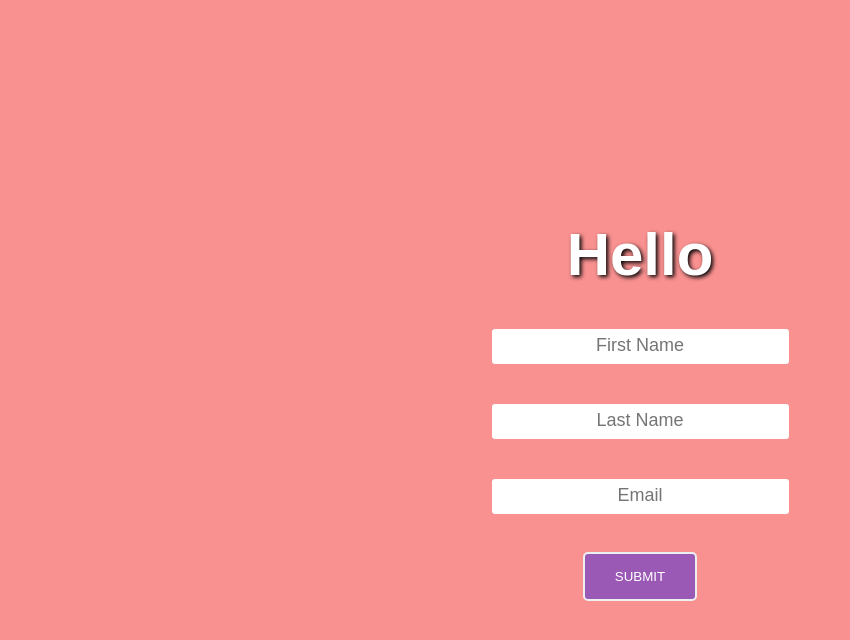
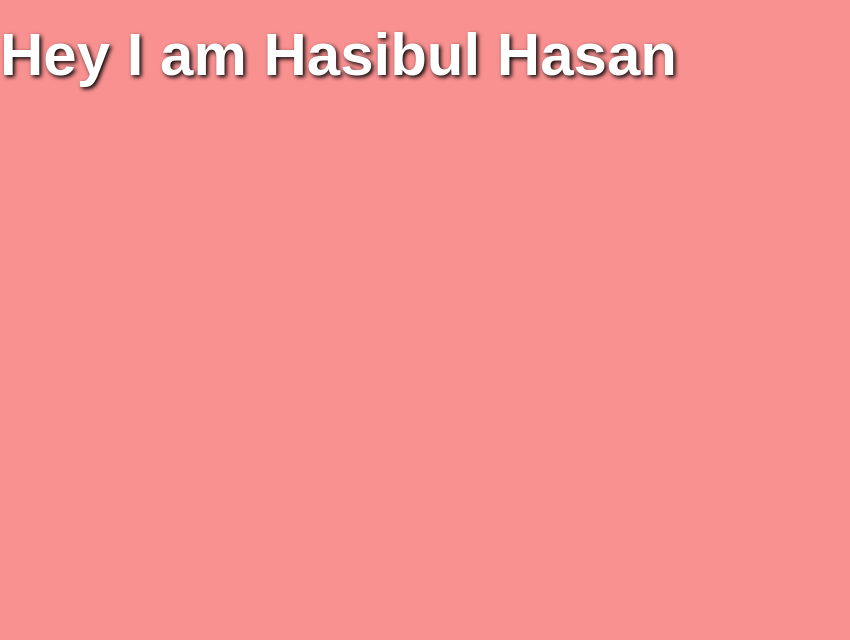
Before and after one commit to Shantovai23/Reactjs-practice, a React (Create React App) app: page / in a window 1280 px wide. Shown: the top 640 px of the page, without its empty margins (0-850 px from the left). Built offline with nearby package versions, Linux system fonts and the light colour scheme; a web font is replaced by a local one.

Commit message:
context and usecontext

```diff
--- a/src/App.jsx
+++ b/src/App.jsx
@@ -1,4 +1,4 @@
-import React, { useState } from 'react'
+import React, { createContext } from 'react'
 // import Heading from './Heading'
 // import Para from './Para'
 // import List from './List'
@@ -105,25 +105,25 @@ import React, { useState } from 'react'
 
  //react multiple input fields
 
- const App=()=>{
+//  const App=()=>{
 
-  const [fullName,setFullName]=useState({
-    fName:'',
-    lName: '',
-    email:''
-  })
+//   const [fullName,setFullName]=useState({
+//     fName:'',
+//     lName: '',
+//     email:''
+//   })
 
-  const inputEvent=(event)=>{
+//   const inputEvent=(event)=>{
 
-    const {value,name}=event.target
+//     const {value,name}=event.target
 
-    setFullName((prevalue)=>{
-      console.log(prevalue)
+//     setFullName((prevalue)=>{
+//       console.log(prevalue)
 
-      return{
-        ...prevalue,
-        [name]:value
-      }
+//       return{
+//         ...prevalue,
+//         [name]:value
+//       }
       // if(name==='fName'){
       // return{
       //   fName: value,
@@ -143,27 +143,45 @@ import React, { useState } from 'react'
       //       email: value
       //     }
       // }
-    })
+    // })
 
+  // }
+
+  //  const onSubmit=(event)=>{
+  //    event.preventDefault()
+  //    alert('Submitted')
+  //  }
+
+  //  return(
+  //   <>
+  //     <form onSubmit={onSubmit}>
+  //     <h1>Hello {fullName.fName} {fullName.lName}</h1>
+  //     <h3>{fullName.email}</h3>
+  //     <input type='text' placeholder='First Name' name='fName' onChange={inputEvent} value={fullName.fName}/>
+  //     <input type='text' placeholder='Last Name' name='lName' onChange={inputEvent}  value={fullName.lName}/>
+  //     <input type='email' placeholder='Email' name='email' onChange={inputEvent}  value={fullName.email}/>
+  //     <br/>
+  //     <button>Submit</button>
+  //     </form>
+  //   </>
+  //  )
+  //  }
+
+
+
+  //react context API
+  import ComA from './ComA'
+  const fname=createContext()
+  const lname=createContext()
+  const App=()=>{
+    return(<>
+       <fname.Provider value={'Hasibul '}>
+       <lname.Provider value={'Hasan'}>
+       <ComA/>
+       </lname.Provider>
+       </fname.Provider>
+    </>)
   }
 
-   const onSubmit=(event)=>{
-     event.preventDefault()
-     alert('Submitted')
-   }
-
-   return(
-    <>
-      <form onSubmit={onSubmit}>
-      <h1>Hello {fullName.fName} {fullName.lName}</h1>
-      <h3>{fullName.email}</h3>
-      <input type='text' placeholder='First Name' name='fName' onChange={inputEvent} value={fullName.fName}/>
-      <input type='text' placeholder='Last Name' name='lName' onChange={inputEvent}  value={fullName.lName}/>
-      <input type='email' placeholder='Email' name='email' onChange={inputEvent}  value={fullName.email}/>
-      <br/>
-      <button>Submit</button>
-      </form>
-    </>
-   )
-   }
 export default App;
+export {fname,lname}
--- /dev/null
+++ b/src/ComA.jsx
@@ -0,0 +1,8 @@
+import React from 'react'
+import ComB from './ComB'
+const ComA=()=>{
+    return(<>
+        <ComB/>
+    </>)
+}
+export default ComA
--- /dev/null
+++ b/src/ComB.jsx
@@ -0,0 +1,11 @@
+import React, { useContext } from 'react'
+import {fname,lname} from './App'
+
+const ComB=()=>{
+    const fname1=useContext(fname)
+    const lname1=useContext(lname)
+    return(<>
+        <h1>Hey I am {fname1}{lname1}</h1>
+    </>)
+}
+export default ComB
```
Also changed, not shown: src/ComC.jsx (added, +18 -0 lines).
